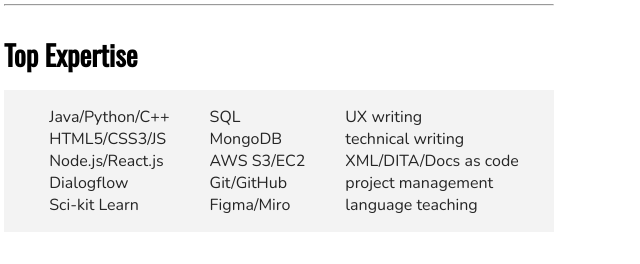
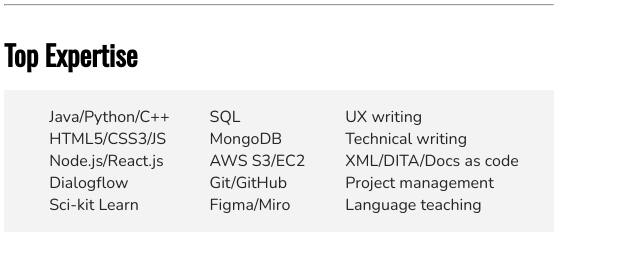
Before and after one commit to htqanh305/personalwebsite, a plain HTML site: page index.html in a window 1280 px wide. Shown: the part 1100-1364 px from the top of the page, 36-676 px from the left. Drawn offline with nearby package versions, Linux system fonts and the light colour scheme.

Commit message:
general cleaning

```diff
--- a/index.html
+++ b/index.html
@@ -117,10 +117,10 @@
                             </ul>
                             <ul>
                                 <li>UX writing</li>
-                                <li>technical writing</li>
+                                <li>Technical writing</li>
                                 <li>XML/DITA/Docs as code</li>
-                                <li>project management</li>
-                                <li>language teaching</li>
+                                <li>Project management</li>
+                                <li>Language teaching</li>
                             </ul>
                         </div>
 
```
